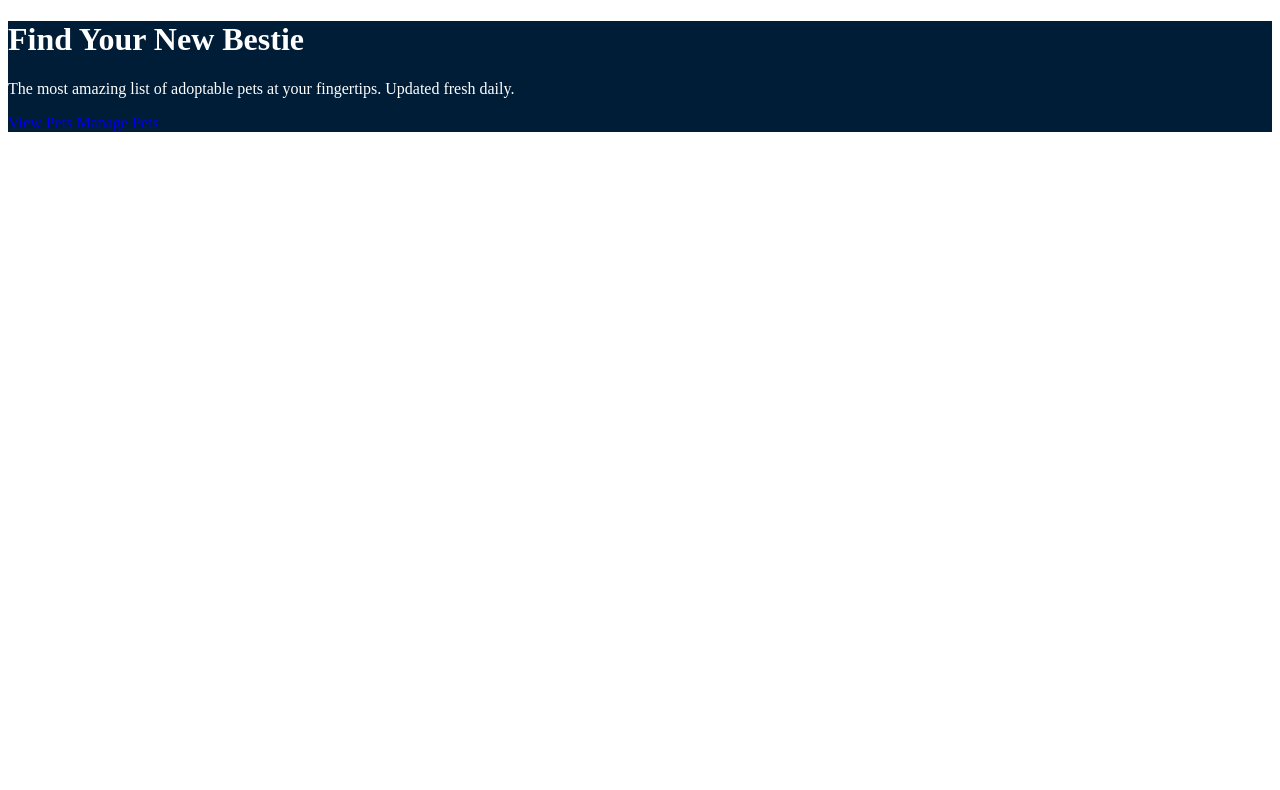
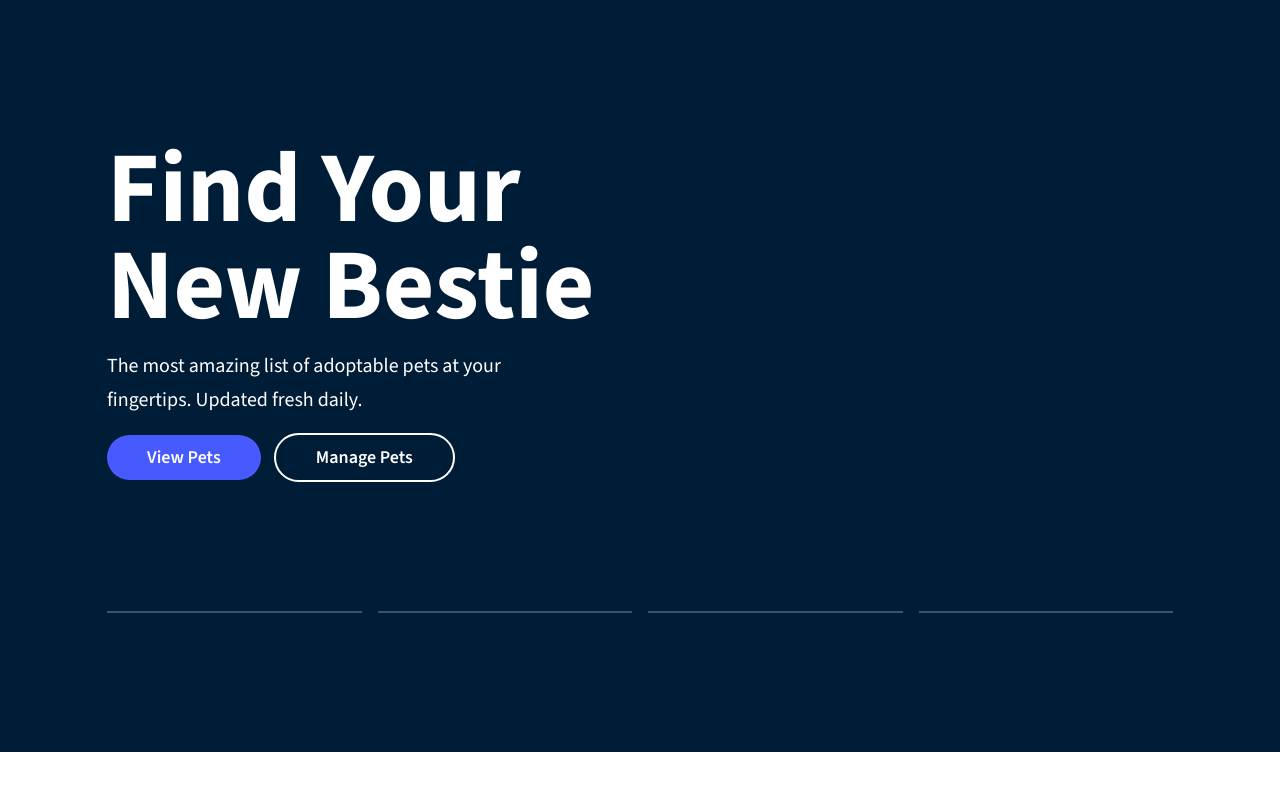
Before and after one commit to WajihaAbrar/Pet-Adoption-Website, a plain HTML site: page index.html in a window 1280 px wide. Drawn offline with nearby package versions, Linux system fonts and the light colour scheme.

Commit message:
Added the top section of the website.

```diff
--- a/index.html
+++ b/index.html
@@ -3,18 +3,50 @@
   <head>
     <meta charset="UTF-8" />
     <meta name="viewport" content="width=device-width, initial-scale=1.0" />
+    <meta
+      name="description"
+      content="Pet Adoption Website developed using HTML, CSS, JavaScript."
+    />
     <title>Pet Adoption Website</title>
+    <link rel="preconnect" href="https://fonts.googleapis.com" />
+    <link rel="preconnect" href="https://fonts.gstatic.com" crossorigin />
+    <link
+      href="https://fonts.googleapis.com/css2?family=Source+Sans+3:ital,wght@0,200..900;1,200..900&display=swap"
+      rel="stylesheet"
+    />
     <link rel="stylesheet" href="styles.css" />
   </head>
   <body>
-    <div class="top-section">
-      <h1>Find Your New Bestie</h1>
-      <p>
-        The most amazing list of adoptable pets at your fingertips. Updated
-        fresh daily.
-      </p>
-      <a href="#" title="Pets Gallery" target="_blank">View Pets</a>
-      <a href="#" title="Manage Pets" target="_blank">Manage Pets</a>
+    <div class="top-section-container">
+      <div class="top-section">
+        <h1>Find Your New Bestie</h1>
+        <p class="intro-text">
+          The most amazing list of adoptable pets at your fingertips. Updated
+          fresh daily.
+        </p>
+        <div class="intro-buttons">
+          <a
+            href="#"
+            class="pet-btn utility-mr"
+            title="Pet Gallery"
+            target="_blank"
+            >View Pets</a
+          >
+          <a
+            href="#"
+            class="pet-btn pet-btn--outline"
+            title="Manage Pets"
+            target="_blank"
+            >Manage Pets</a
+          >
+        </div>
+        <div class="intro-features">
+          <div class="intro-feature"></div>
+          <div class="intro-feature"></div>
+          <div class="intro-feature"></div>
+          <div class="intro-feature"></div>
+        </div>
+      </div>
     </div>
   </body>
 </html>
--- a/styles.css
+++ b/styles.css
@@ -1,4 +1,60 @@
+body,
+html {
+  margin: 0;
+  padding: 0;
+  background-color: #fff;
+  box-sizing: border-box;
+}
+body {
+  font-family: "Source Sans 3", sans-serif;
+}
+.top-section-container {
+  background-color: #001d37;
+}
 .top-section {
-  background-color: #001d37;
-  color: white;
+  color: #fff;
+  padding: 139px 0px;
+  max-width: 1066px;
+  margin: 0 auto;
 }
+.top-section h1 {
+  max-width: 525px;
+  font-size: 6.25rem;
+  margin: 0;
+  line-height: 97.3%;
+}
+.intro-text {
+  max-width: 435px;
+  font-size: 1.25rem;
+  line-height: 169.3%;
+  margin: 1rem 0;
+}
+.intro-buttons {
+  margin-bottom: 129px;
+}
+.pet-btn {
+  display: inline-block;
+  background-color: #475aff;
+  color: #fff;
+  font-size: 1.125rem;
+  font-weight: 600;
+  line-height: 97.3%;
+  text-decoration: none;
+  padding: 14px 40px;
+  border-radius: 1000px;
+}
+.pet-btn--outline {
+  background-color: transparent;
+  border: 2px solid #fff;
+}
+.utility-mr {
+  margin-right: 10px;
+}
+.intro-features {
+  display: grid;
+  grid-template-columns: 1fr 1fr 1fr 1fr;
+  column-gap: 16px;
+}
+.intro-feature {
+  border: 1px solid rgba(255, 255, 255, 0.24);
+}
```
